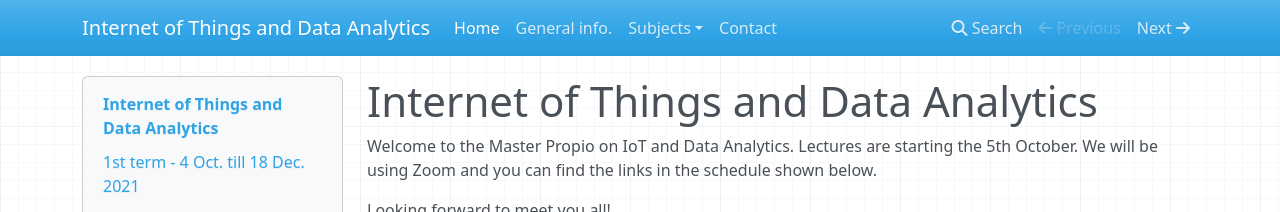
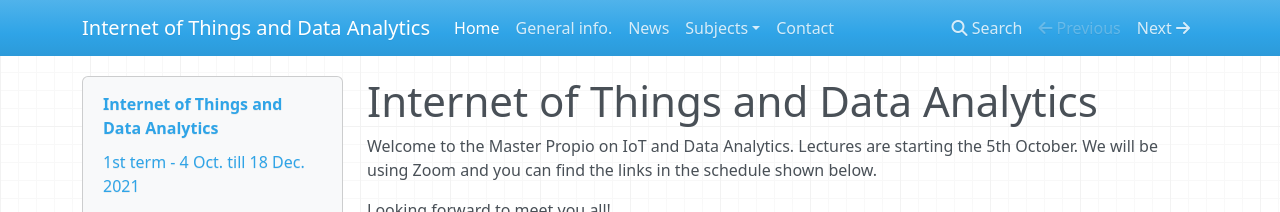
Before and after one commit to iot-da/iot-da.github.io, an MkDocs documentation site: the page built from docs/index.md, in a window 1280 px wide. Shown: the top 212 px of the page. Built offline with MkDocs 1.6.1, drawn with Linux system fonts in a browser that asks for light colours; nearby versions of some CDN libraries.

Commit message:
Added news section

```diff
--- a/mkdocs.yml
+++ b/mkdocs.yml
@@ -5,6 +5,7 @@ markdown_extensions:
 nav:
         - Home: index.md
         - General info.: General/index.md
+        - News: News/index.md
         - Subjects:
                 - IOTNA: Subjects/IOTNA/index.md
                 - MDM: Subjects/MDM/index.md
```
Also changed, not shown: site/index.html, site/search/search_index.json, site/sitemap.xml, 1 other file.
